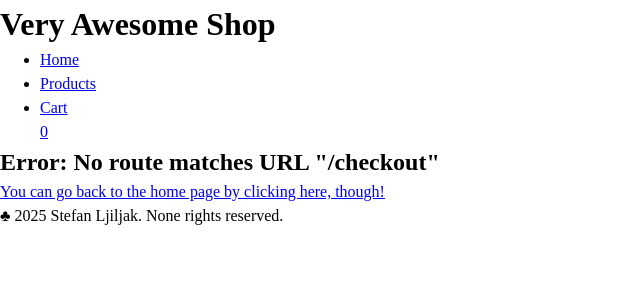
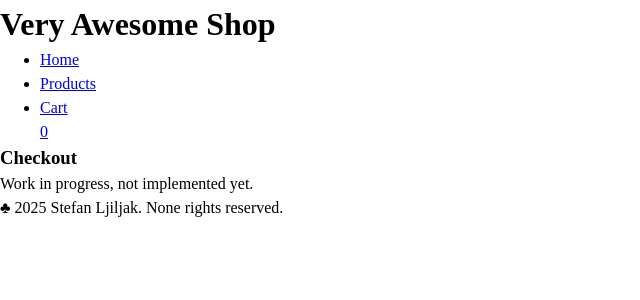
Before and after one commit to baplaninarenje/shopping-cart, a React (Vite) app: page /checkout in a window 1280 px wide. Shown: the top 300 px of the page, without its empty margins (0-640 px from the left). Built offline with nearby package versions, Linux system fonts and the light colour scheme.

Commit message:
Create Checkout

```diff
--- /dev/null
+++ b/src/components/Cart/Checkout/Checkout.jsx
@@ -0,0 +1,10 @@
+const Checkout = () => {
+  return (
+    <div className="checkout">
+      <h3>Checkout</h3>
+      <p>Work in progress, not implemented yet.</p>
+    </div>
+  );
+};
+
+export default Checkout;
--- a/src/routes.jsx
+++ b/src/routes.jsx
@@ -1,4 +1,5 @@
 import Cart from './components/Cart/Cart';
+import Checkout from './components/Cart/Checkout/Checkout';
 import ErrorPage from './components/ErrorPage/ErrorPage';
 import Home from './components/Home/Home';
 import Layout from './components/Layout/Layout';
@@ -71,6 +72,19 @@ const routes = [
       </Layout>
     ),
   },
+  {
+    path: '/checkout',
+    element: (
+      <Layout>
+        <Checkout />
+      </Layout>
+    ),
+    errorElement: (
+      <Layout>
+        <ErrorPage />
+      </Layout>
+    ),
+  },
 ];
 
 export default routes;
```
